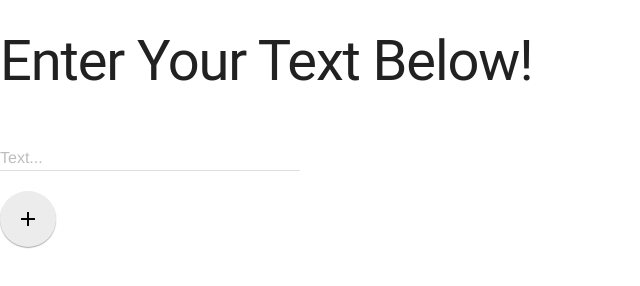
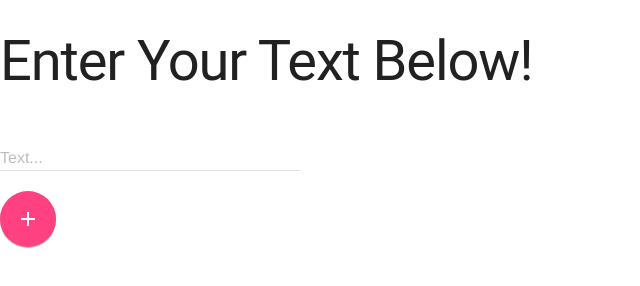
Before and after one commit to SHH-ICS/mdl-html-page-ross-wen, a plain HTML site: page index.html in a window 1280 px wide. Shown: the whole page, without its empty margins (0-640 px from the left). Drawn offline with nearby package versions, Linux system fonts and the light colour scheme; files that its build step writes are made by us from their sources.

Commit message:
change color on button

```diff
--- a/css/styles.css
+++ b/css/styles.css
@@ -1,9 +1,11 @@
 /* Due to error in MDL : https://github.com/google/material-design-lite/issues/5281
 */
+
 .mdl-ripple {
   background: #000;
   opacity: 0.001;
 }
+
 h1 {
   font-size: 40px;
 }
--- a/index.html
+++ b/index.html
@@ -21,8 +21,8 @@
         <label class="mdl-textfield__label" for="sample1">Text...</label>
       </div>
     </form>
-    <!-- FAB button with ripple -->
-    <button class="mdl-button mdl-js-button mdl-button--fab mdl-js-ripple-effect">
+    <!-- Colored FAB button -->
+    <button class="mdl-button mdl-js-button mdl-button--fab mdl-button--colored">
       <i class="material-icons">add</i>
     </button>
   </body>
```
